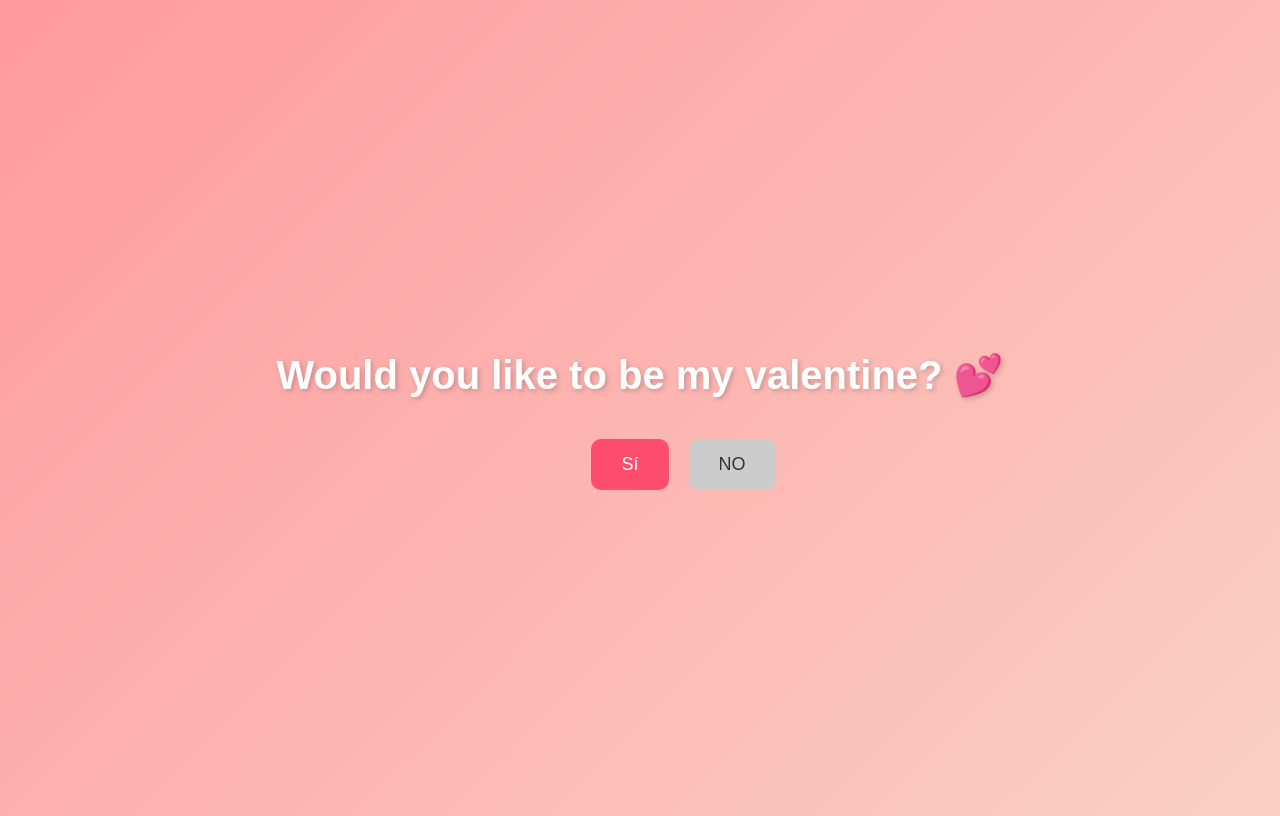
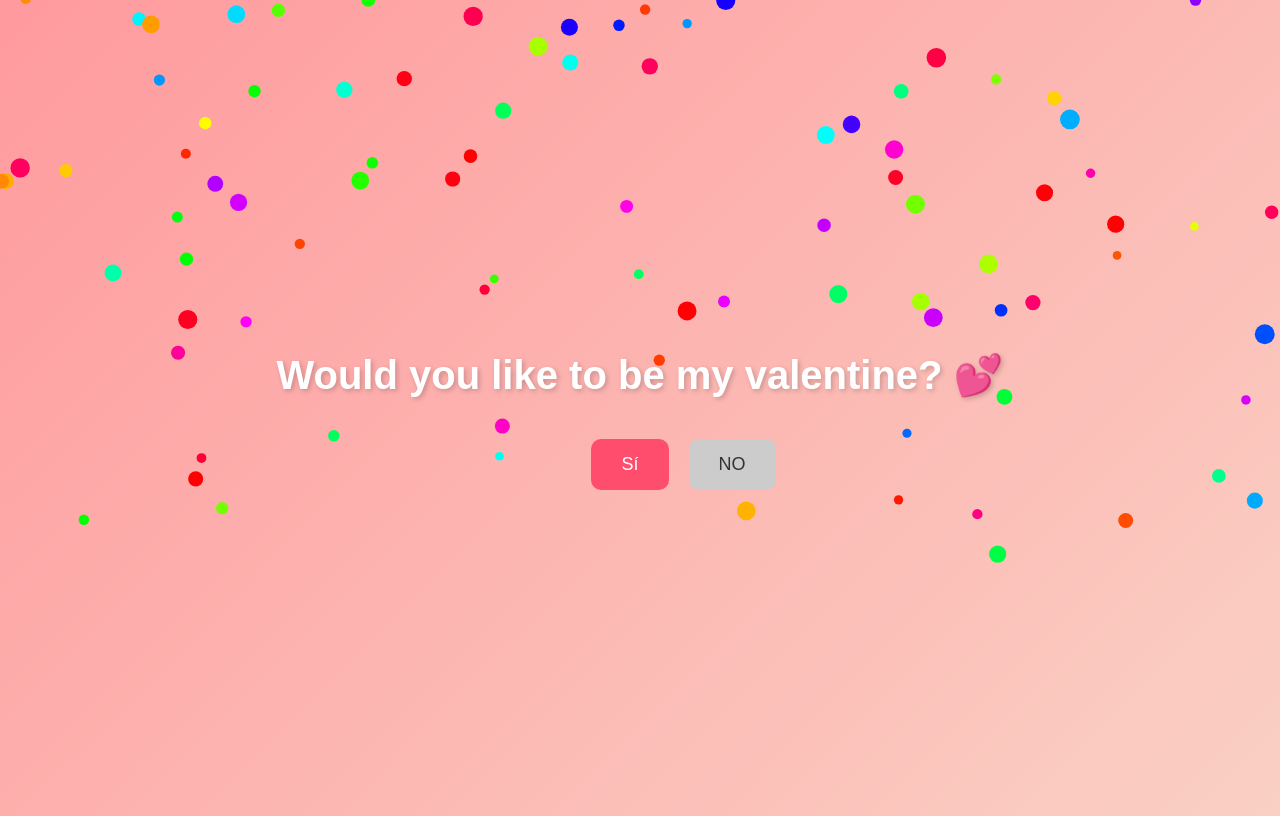
Before and after one commit to I7m4e1/anais, a plain HTML site: page primero.html in a window 1280 px wide. Both pictures are taken after a click on the button "Sí". Drawn offline with Linux system fonts and the light colour scheme.

Commit message:
Update primero.html

```diff
--- a/primero.html
+++ b/primero.html
@@ -16,6 +16,7 @@
 
     .container {
       text-align: center;
+      z-index: 2;
     }
 
     h1 {
@@ -44,25 +45,83 @@
       background-color: #ccc;
       color: #333;
     }
+
+    canvas {
+      position: fixed;
+      top: 0;
+      left: 0;
+      pointer-events: none;
+      z-index: 1;
+    }
   </style>
 </head>
 <body>
 
+  <canvas id="confetti"></canvas>
+
   <div class="container">
     <h1>Would you like to be my valentine? 💕</h1>
-    <button id="yes" onclick="alert('YAAYYYYYY, JE T AIME MON AMOUR!!! <3 <3 <3')">Sí</button>
+    <button id="yes">Sí</button>
     <button id="no">NO</button>
   </div>
 
   <script>
+    // BOTÓN NO QUE HUYE
     const noBtn = document.getElementById("no");
-
     noBtn.addEventListener("mouseover", () => {
       const x = Math.random() * (window.innerWidth - noBtn.offsetWidth);
       const y = Math.random() * (window.innerHeight - noBtn.offsetHeight);
-
       noBtn.style.left = x + "px";
       noBtn.style.top = y + "px";
+    });
+
+    // CONFETI
+    const yesBtn = document.getElementById("yes");
+    const canvas = document.getElementById("confetti");
+    const ctx = canvas.getContext("2d");
+
+    canvas.width = window.innerWidth;
+    canvas.height = window.innerHeight;
+
+    let confetti = [];
+
+    function createConfetti() {
+      confetti = [];
+      for (let i = 0; i < 180; i++) {
+        confetti.push({
+          x: Math.random() * canvas.width,
+          y: Math.random() * canvas.height - canvas.height,
+          r: Math.random() * 6 + 4,
+          d: Math.random() * 150,
+          color: `hsl(${Math.random() * 360}, 100%, 50%)`
+        });
+      }
+    }
+
+    function drawConfetti() {
+      ctx.clearRect(0, 0, canvas.width, canvas.height);
+      confetti.forEach(c => {
+        ctx.beginPath();
+        ctx.fillStyle = c.color;
+        ctx.arc(c.x, c.y, c.r, 0, Math.PI * 2);
+        ctx.fill();
+        c.y += Math.cos(c.d) + 3;
+        c.x += Math.sin(c.d);
+        if (c.y > canvas.height) c.y = -10;
+      });
+    }
+
+    let animation;
+    yesBtn.addEventListener("click", () => {
+      alert("YAAYYYYYY, JE T AIME MON AMOUR!!! <3 <3 <3");
+      createConfetti();
+      animation = setInterval(drawConfetti, 20);
+      setTimeout(() => clearInterval(animation), 4000);
+    });
+
+    window.addEventListener("resize", () => {
+      canvas.width = window.innerWidth;
+      canvas.height = window.innerHeight;
     });
   </script>
 
```
